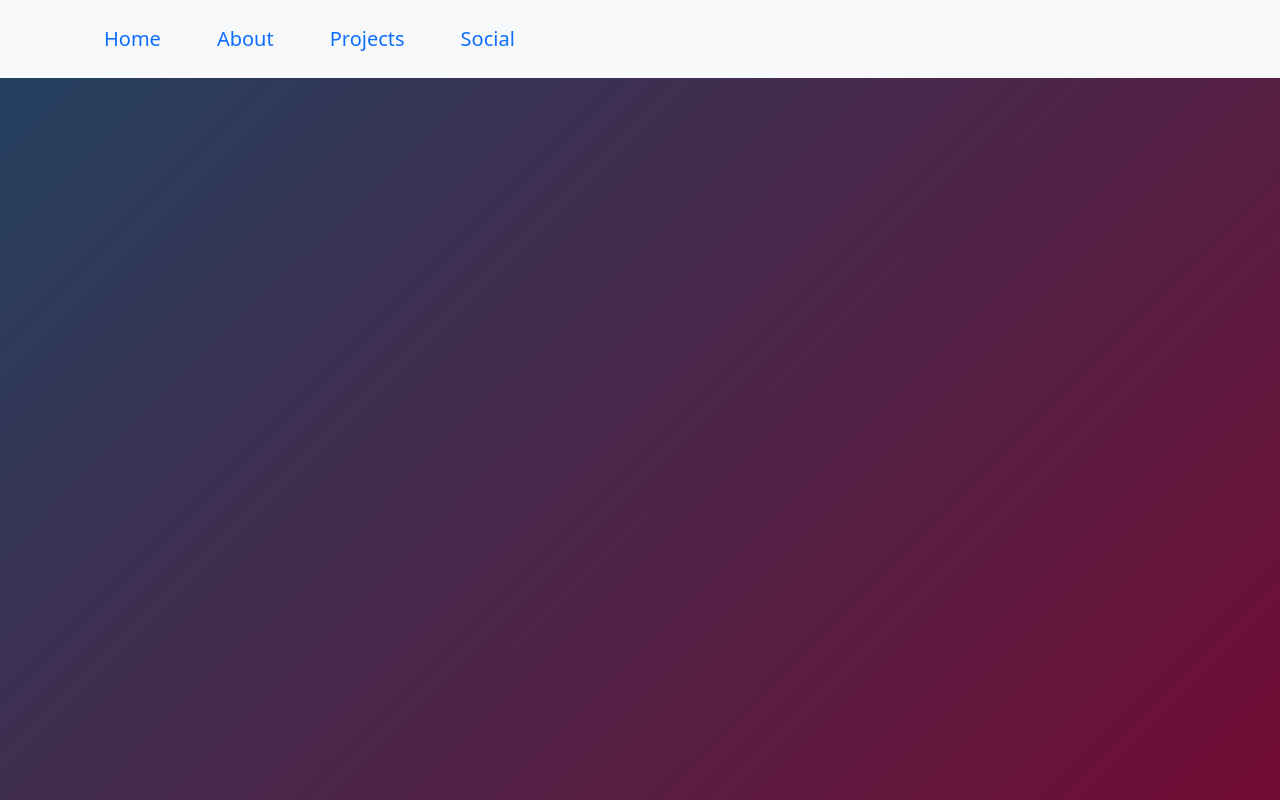
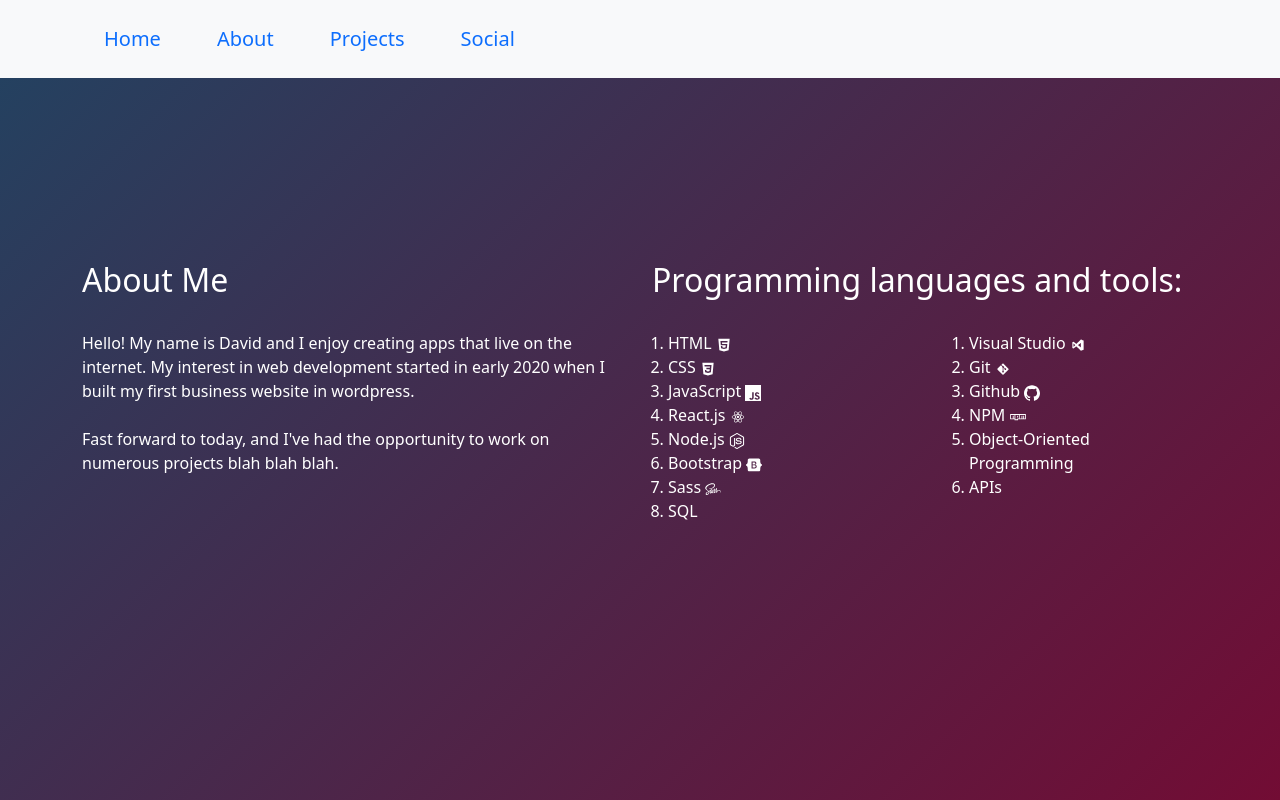
Before and after one commit to asbillt/portfolio-website, a React (Create React App) app: page /about in a window 1280 px wide. Built offline with nearby package versions, Linux system fonts and the light colour scheme.

Commit message:
Adds about me  content, styling and icons to about component.

```diff
--- a/src/Components/About.js
+++ b/src/Components/About.js
@@ -1,7 +1,95 @@
 import React from "react";
+import Container from "react-bootstrap/Container";
+import Row from "react-bootstrap/Row";
+import Col from "react-bootstrap/Col";
+import {
+  DiHtml5,
+  DiCss3,
+  DiReact,
+  DiSass,
+  DiVisualstudio,
+  DiGit,
+  DiNpm,
+} from "react-icons/di";
+import {
+  SiJavascript,
+  SiNodedotjs,
+  SiBootstrap,
+  SiGithub,
+} from "react-icons/si";
 
 function About() {
-  return <p>TBD</p>;
+  return (
+    <Container className="vh-100 d-flex justify-content-center align-items-center text-white">
+      <div>
+        <Row className="">
+          <Col>
+            <h2 className="pb-4">About Me</h2>
+            <p>
+              Hello! My name is David and I enjoy creating apps that live on the
+              internet. My interest in web development started in early 2020
+              when I built my first business website in wordpress.
+              <br />
+              <br />
+              Fast forward to today, and I've had the opportunity to work on
+              numerous projects blah blah blah.
+            </p>
+          </Col>
+          <Col>
+            <Row>
+              <h2 className="pb-4">Programming languages and tools:</h2>
+            </Row>
+            <Row>
+              <Col>
+                <ol className="ps-3">
+                  <li>
+                    HTML <DiHtml5 />
+                  </li>
+                  <li>
+                    CSS <DiCss3 />
+                  </li>
+                  <li>
+                    JavaScript <SiJavascript />
+                  </li>
+                  <li>
+                    React.js <DiReact />
+                  </li>
+                  <li>
+                    Node.js <SiNodedotjs />
+                  </li>
+                  <li>
+                    Bootstrap <SiBootstrap />
+                  </li>
+                  <li>
+                    Sass <DiSass />
+                  </li>
+                  <li>SQL</li>
+                </ol>
+              </Col>
+              <Col>
+                <ol>
+                  <li>
+                    Visual Studio <DiVisualstudio />
+                  </li>
+                  <li>
+                    Git <DiGit />
+                  </li>
+                  <li>
+                    Github <SiGithub />
+                  </li>
+                  <li>
+                    NPM <DiNpm />
+                  </li>
+                  <li>Object-Oriented Programming</li>
+                  <li>APIs</li>
+                </ol>
+              </Col>
+            </Row>
+          </Col>
+        </Row>
+      </div>
+    </Container>
+  );
 }
 
 export default About;
```
